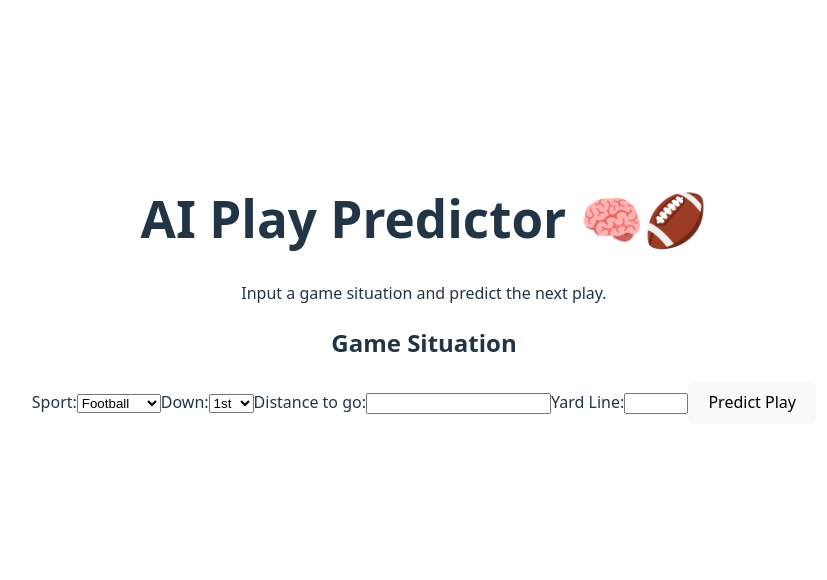
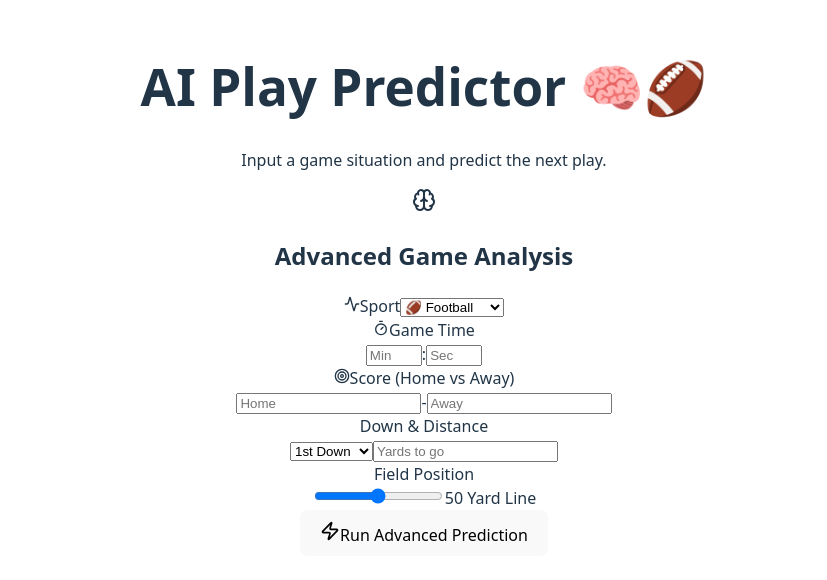
Before and after one commit to Ashton46/AlgoNest, a React (Vite) app in the folder frontend/: page / in a window 1280 px wide. Shown: the part 110-690 px from the top of the page, without its empty margins (216-1043 px from the left). Built offline with nearby package versions, Linux system fonts and the light colour scheme.

Commit message:
Game form file update

```diff
--- a/frontend/src/GameForm.jsx
+++ b/frontend/src/GameForm.jsx
@@ -1,41 +1,148 @@
 import React from 'react';
+import { Activity, Brain, Timer, Target, Zap } from 'lucide-react';
 
-const GameForm = ({ formData, handleChange, handleSubmit }) => {
+const GameForm = ({ formData, handleChange, handleSubmit, loading }) => {
   return (
-    <form className="game-form" onSubmit={handleSubmit}>
-      <h2>Game Situation</h2>
-      <label>
-        Sport:
-        <select name="sport" value={formData.sport} onChange={handleChange}>
-          <option value="football">Football</option>
-          <option value="basketball">Basketball</option>
+    <div className="glass-card">
+      <div className="game-form">
+        <div className="form-header">
+          <Brain className="form-icon" />
+          <h2>Advanced Game Analysis</h2>
+        </div>
+
+        <div className="form-grid">
+          <div className="form-group">
+            <label className="form-label">
+              <Activity size={16} />
+              Sport
+            </label>
+            <select name="sport" value={formData.sport} onChange={handleChange} className="form-input">
+              <option value="football">🏈 Football</option>
+              <option value="basketball">🏀 Basketball</option>
             </select>
+          </div>
+
+          <div className="form-group">
+            <label className="form-label">
+              <Timer size={16} />
+              Game Time
             </label>
+            <div className="time-inputs">
+              <input
+                type="number"
+                name="time_minutes"
+                placeholder="Min"
+                value={formData.time_minutes}
+                onChange={handleChange}
+                className="form-input time-input"
+                min="0"
+                max="15"
+              />
+              <span className="time-separator">:</span>
+              <input
+                type="number"
+                name="time_seconds"
+                placeholder="Sec"
+                value={formData.time_seconds}
+                onChange={handleChange}
+                className="form-input time-input"
+                min="0"
+                max="59"
+              />
+            </div>
+          </div>
+
+          <div className="form-group">
+            <label className="form-label">
+              <Target size={16} />
+              Score (Home vs Away)
+            </label>
+            <div className="score-inputs">
+              <input
+                type="number"
+                name="score_home"
+                placeholder="Home"
+                value={formData.score_home}
+                onChange={handleChange}
+                className="form-input score-input"
+                min="0"
+              />
+              <span className="score-separator">-</span>
+              <input
+                type="number"
+                name="score_away"
+                placeholder="Away"
+                value={formData.score_away}
+                onChange={handleChange}
+                className="form-input score-input"
+                min="0"
+              />
+            </div>
+          </div>
 
           {formData.sport === 'football' && (
             <>
-          <label>
-            Down:
-            <select name="down" value={formData.down} onChange={handleChange}>
-              <option value="1">1st</option>
-              <option value="2">2nd</option>
-              <option value="3">3rd</option>
-              <option value="4">4th</option>
+              <div className="form-group">
+                <label className="form-label">Down & Distance</label>
+                <div className="down-distance">
+                  <select name="down" value={formData.down} onChange={handleChange} className="form-input">
+                    <option value="1">1st Down</option>
+                    <option value="2">2nd Down</option>
+                    <option value="3">3rd Down</option>
+                    <option value="4">4th Down</option>
                   </select>
-          </label>
-          <label>
-            Distance to go:
-            <input type="number" name="distance" value={formData.distance} onChange={handleChange} min="1" required />
-          </label>
-          <label>
-            Yard Line:
-            <input type="number" name="yard_line" value={formData.yard_line} onChange={handleChange} min="1" max="100" required />
-          </label>
+                  <input
+                    type="number"
+                    name="distance"
+                    placeholder="Yards to go"
+                    value={formData.distance}
+                    onChange={handleChange}
+                    className="form-input"
+                    min="1"
+                    required
+                  />
+                </div>
+              </div>
+
+              <div className="form-group">
+                <label className="form-label">Field Position</label>
+                <div className="yard-line-container">
+                  <input
+                    type="range"
+                    name="yard_line"
+                    value={formData.yard_line || 50}
+                    onChange={handleChange}
+                    className="yard-line-slider"
+                    min="1"
+                    max="99"
+                  />
+                  <span className="yard-line-value">{formData.yard_line || 50} Yard Line</span>
+                </div>
+              </div>
             </>
           )}
+        </div>
 
-      <button type="submit">Predict Play</button>
-    </form>
+        <button
+          type="button"
+          className={`predict-button ${loading ? 'loading' : ''}`}
+          disabled={loading}
+          onClick={handleSubmit}
+        >
+          {loading ? (
+            <>
+              <div className="spinner"></div>
+              Analyzing with AI...
+            </>
+          ) : (
+            <>
+              <Zap size={20} />
+              Run Advanced Prediction
+            </>
+          )}
+        </button>
+      </div>
+    </div>
   );
 };
 
```
Also changed, not shown: 1 other file (tests, documents, lock files or other folders). Lines whose indentation alone changed are shown as unchanged.
